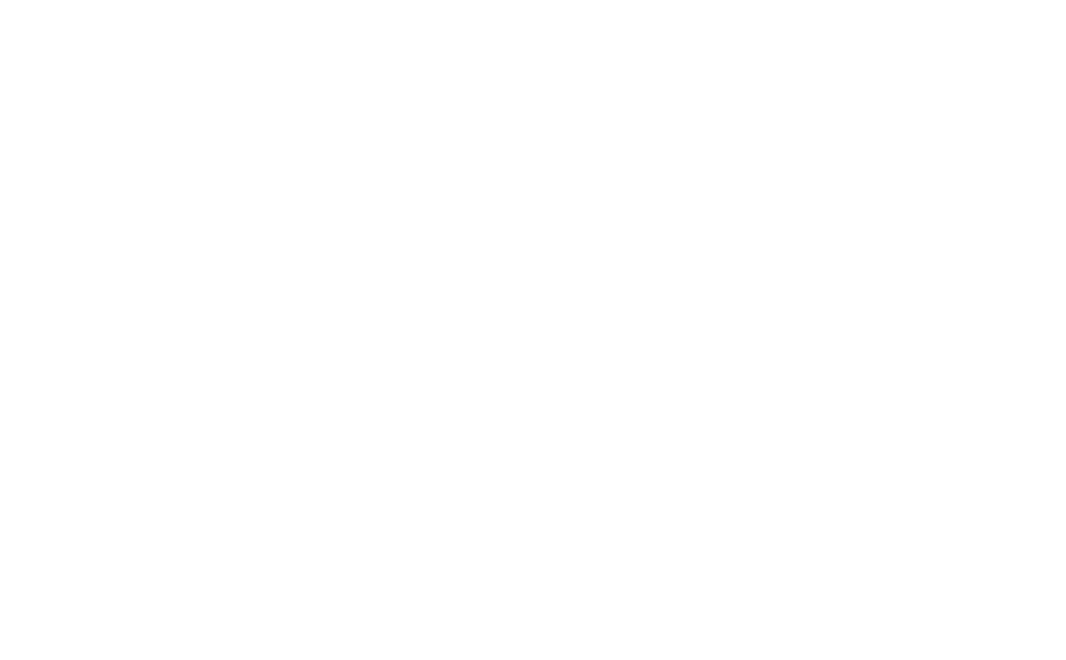
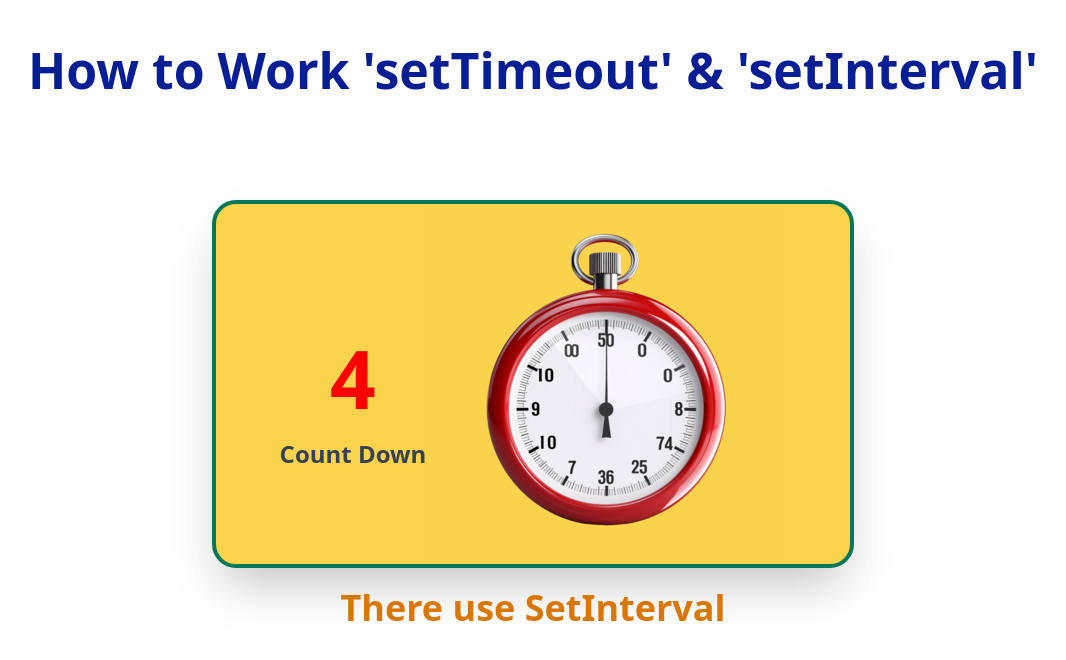
Before and after one commit to Developer-Shuvo/Explore-JSON, a plain HTML site: page dynamic-practice/interval.html in a window 1280 px wide. Shown: the whole page, without its empty margins (107-1173 px from the left). Drawn offline with nearby package versions, Linux system fonts and the light colour scheme.

Commit message:
Set interval using live project

```diff
--- a/dynamic-practice/interval.html
+++ b/dynamic-practice/interval.html
@@ -1,14 +1,87 @@
 <!DOCTYPE html>
 <html lang="en">
+
 <head>
     <meta charset="UTF-8">
     <meta name="viewport" content="width=device-width, initial-scale=1.0">
     <title>interval Learning</title>
+    <!-- tailwind css -->
+    <link href="https://cdn.jsdelivr.net/npm/tailwindcss@2.2.19/dist/tailwind.min.css" rel="stylesheet">
 </head>
+
 <body>
+
+    <style>
+        .title {
+            text-align: center;
+            font-size: 50px;
+            font-weight: bolder;
+            color: #071e94;
+            /* Gray-700 */
+            margin-top: 20px;
+            display: flex;
+            justify-content: center;
+            align-items: center;
+            height: 100px;
+        }
+
+        #counter-display {
+            text-align: center;
+            font-size: 80px;
+            font-weight: bold;
+            color: #333;
+            margin-top: 20px;
+        }
+    </style>
+
+    <div>
+        <h1 class="title">How to Work 'setTimeout' & 'setInterval'</h1>
+    </div>
+
+    <div class="flex justify-center items-center mt-20">
+
+        <div class="bg-yellow-300 rounded-3xl shadow-2xl border-4 border-green-700 flex justify-center items-center px-16">
+            <div>
+            <div id="counter-display">0</div>
+            <h3 class="text-2xl font-semibold text-gray-700">Count Down</h3>
+
+            </div>
+            <img src="./image/stopWatch.png" alt="Stopwatch">
+        </div>
+
+
+    </div>
+    <div class="flex justify-center items-center mt-5 text-4xl font-bold text-yellow-600">
+        <h2>There use SetInterval</h2>
+    </div>
 
 
 
-    <script src="./interval.js"></script>
+    <script src="./js/interval.js"></script>
 </body>
+
 </html>
+
+
+
+<!--  -->
+<!-- <!DOCTYPE html>
+<html lang="en">
+<head>
+  <meta charset="UTF-8">
+  <title>Counter Example</title>
+</head>
+<body>
+  <h1>Counter: <span id="counter">0</span></h1>
+
+  <script>
+    let count = 0;
+    const counterDisplay = document.getElementById("counter");
+
+    setInterval(() => {
+      counterDisplay.textContent = count;
+      count++;
+    }, 1000);
+  </script>
+</body>
+</html> -->
--- a/dynamic-practice/interval.js
+++ /dev/null
@@ -1,24 +0,0 @@
-
-// setTimeout
-
-// console.log (1);
-// console.log (2);
-// console.log (3);
-// console.log (4);
-// console.log (5);
-// console.log (6);
-
-// setTimeout (() =>{
-//     console.log (7);
-// }, 4000) ;
-
-
-
-
-// setInterval (()=>{});
-
-let count = 0;
-setInterval (() => {
-    console.log (count);
-    count++;
-}, 1000);
--- /dev/null
+++ b/dynamic-practice/js/interval.js
@@ -0,0 +1,34 @@
+
+// setTimeout
+
+// console.log (1);
+// console.log (2);
+// console.log (3);
+// console.log (4);
+// console.log (5);
+// console.log (6);
+
+// setTimeout (() =>{
+//     console.log (7);
+// }, 4000) ;
+
+
+
+
+// setInterval (()=>{});
+let count = 0;
+const counterDisplay = document.getElementById("counter-display");
+const colors = [
+    "red", "blue", "green", "purple",
+
+];
+
+if (counterDisplay) {
+    setInterval(() => {
+        counterDisplay.textContent = count;
+        counterDisplay.style.color = colors[count % colors.length];
+        count++;
+    }, 1000);
+} else {
+    console.error('Element with id "counter-display" not found.');
+}
```
Also changed, not shown: dynamic-practice/post.html (+1 -1 lines), dynamic-practice/image/stopWatch.png (added), dynamic-practice/js/home.js (renamed from dynamic-practice/home.js), dynamic-practice/js/post.js (renamed from dynamic-practice/post.js).
